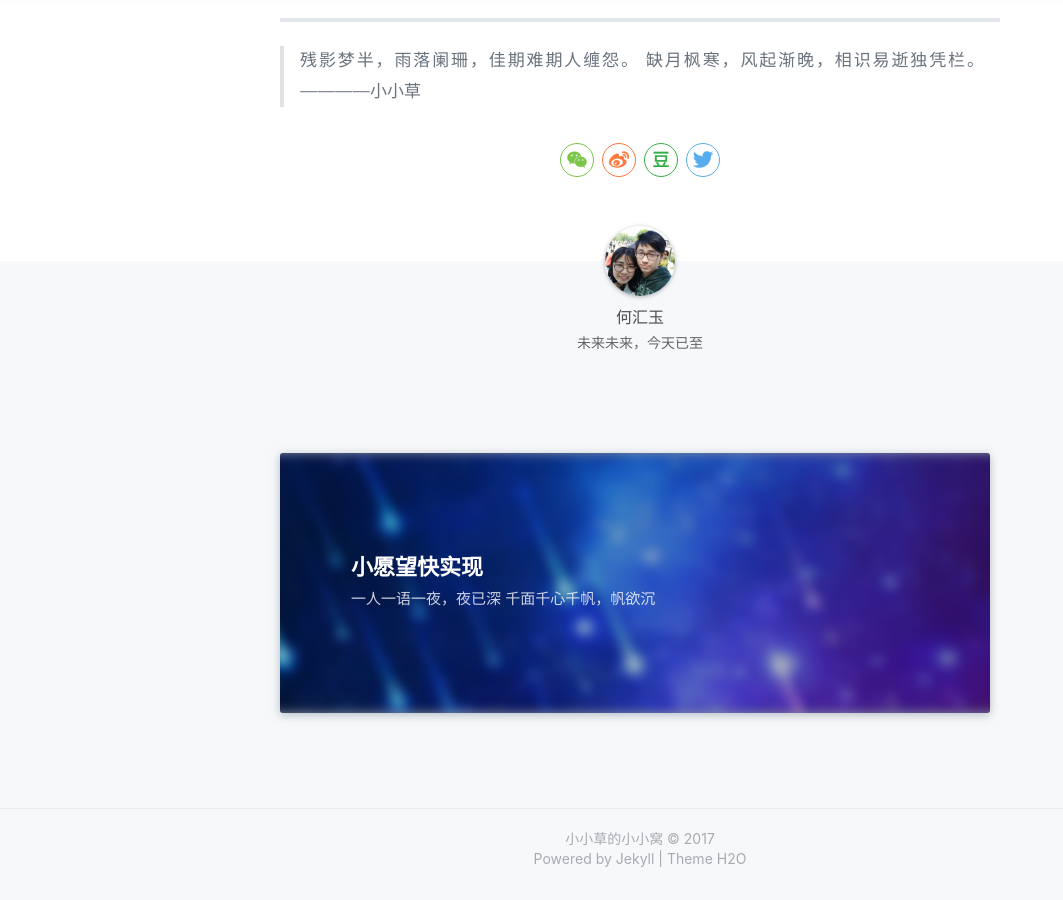
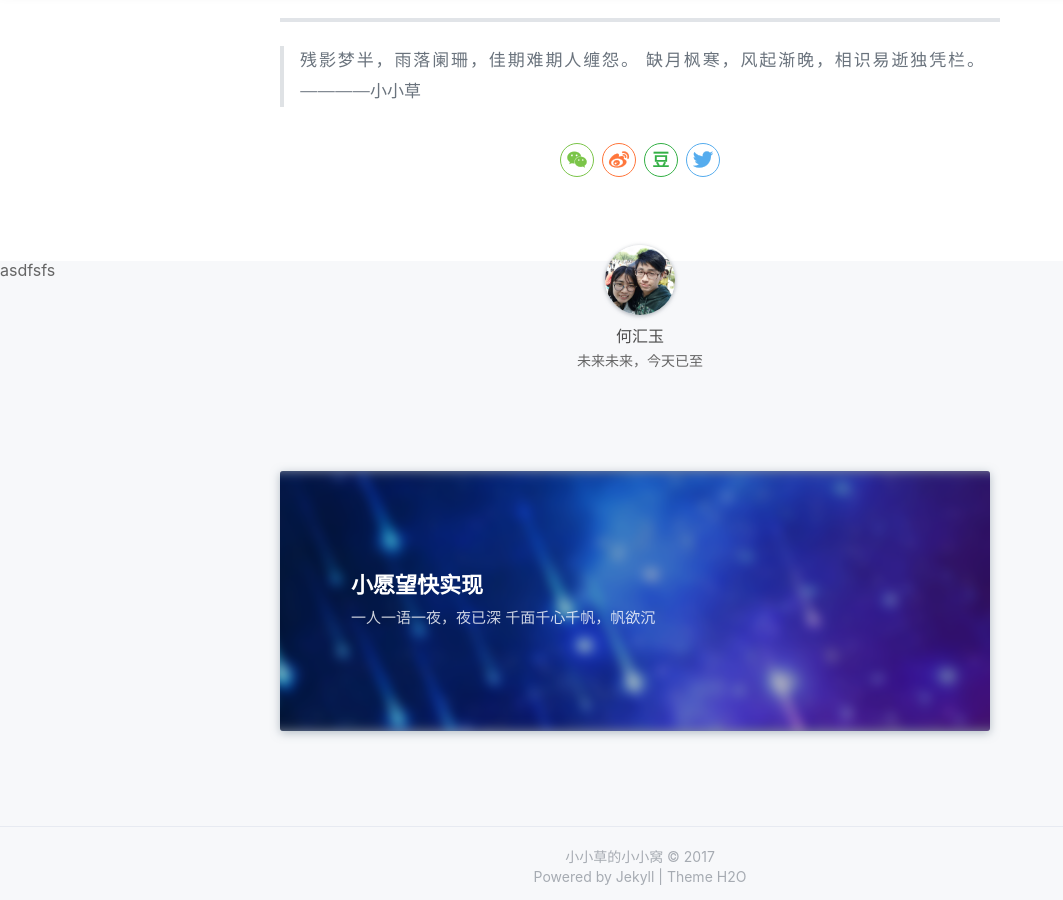
Before and after one commit to yourkkc/yourkkc.github.io, a Jekyll site: the page built from _posts/2017-12-19-仗剑天涯，终须一别.md, in a window 1280 px wide and 900 px high, scrolled down 910 px. Shown: the whole window, without its empty margins (0-1063 px from the left). Built offline with Jekyll 4.4.1, drawn with Linux system fonts in a browser that asks for light colours; nearby versions of some CDN libraries; comment, search, counter and statistics services are not loaded; a style sheet for code colours, icons or effects is not loaded.

Commit message:
comment update

```diff
--- a/_layouts/post.html
+++ b/_layouts/post.html
@@ -44,7 +44,7 @@
     {% endif %}
 </div>
 <!-- UY BEGIN -->
-<div id="uyan_frame"></div>
+<div id="uyan_frame">asdfsfs</div>
 <script type="text/javascript" src="http://v2.uyan.cc/code/uyan.js?uid=2152080"></script>
 <!-- UY END -->
 <section class="author-detail">
```
